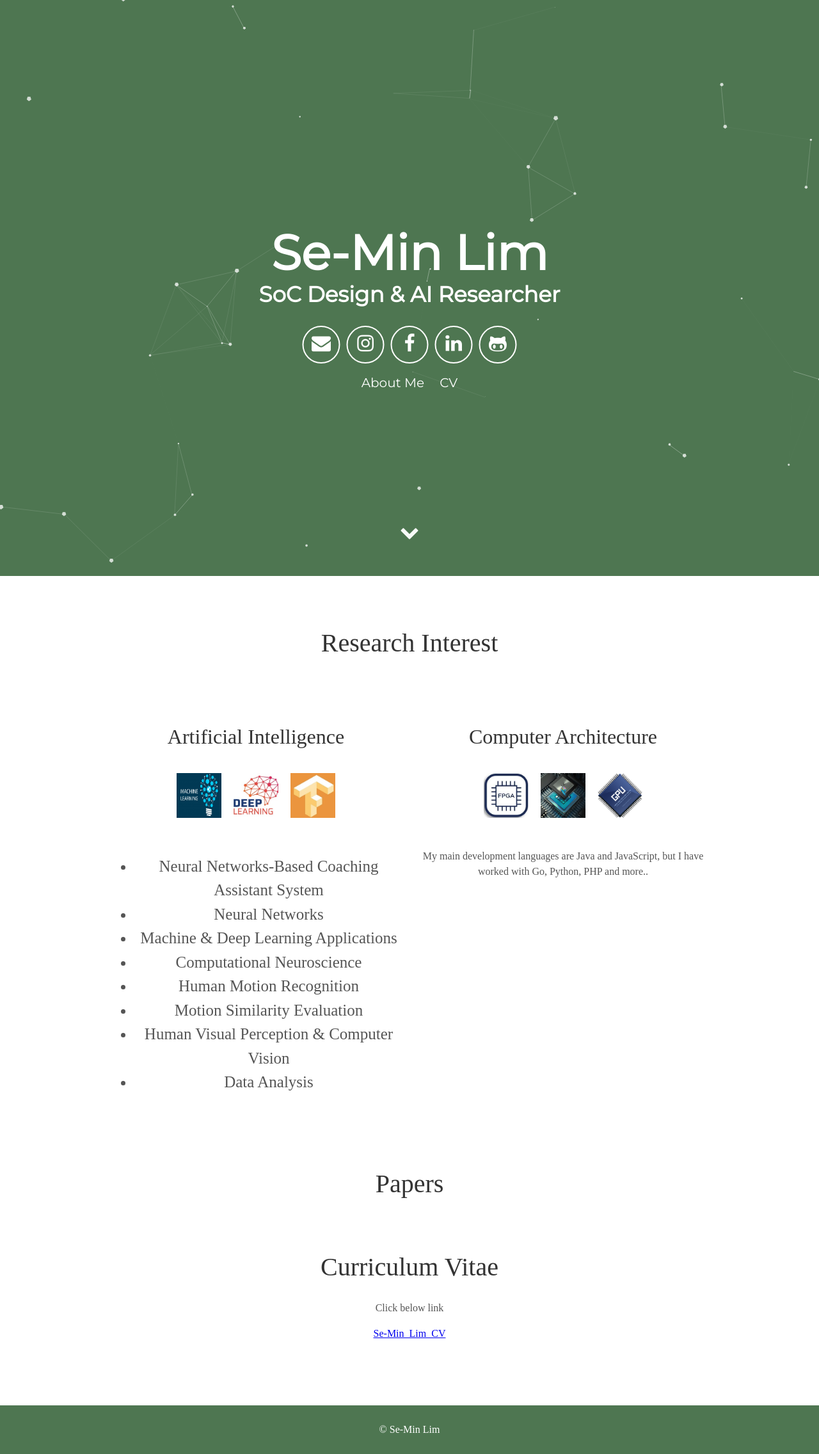
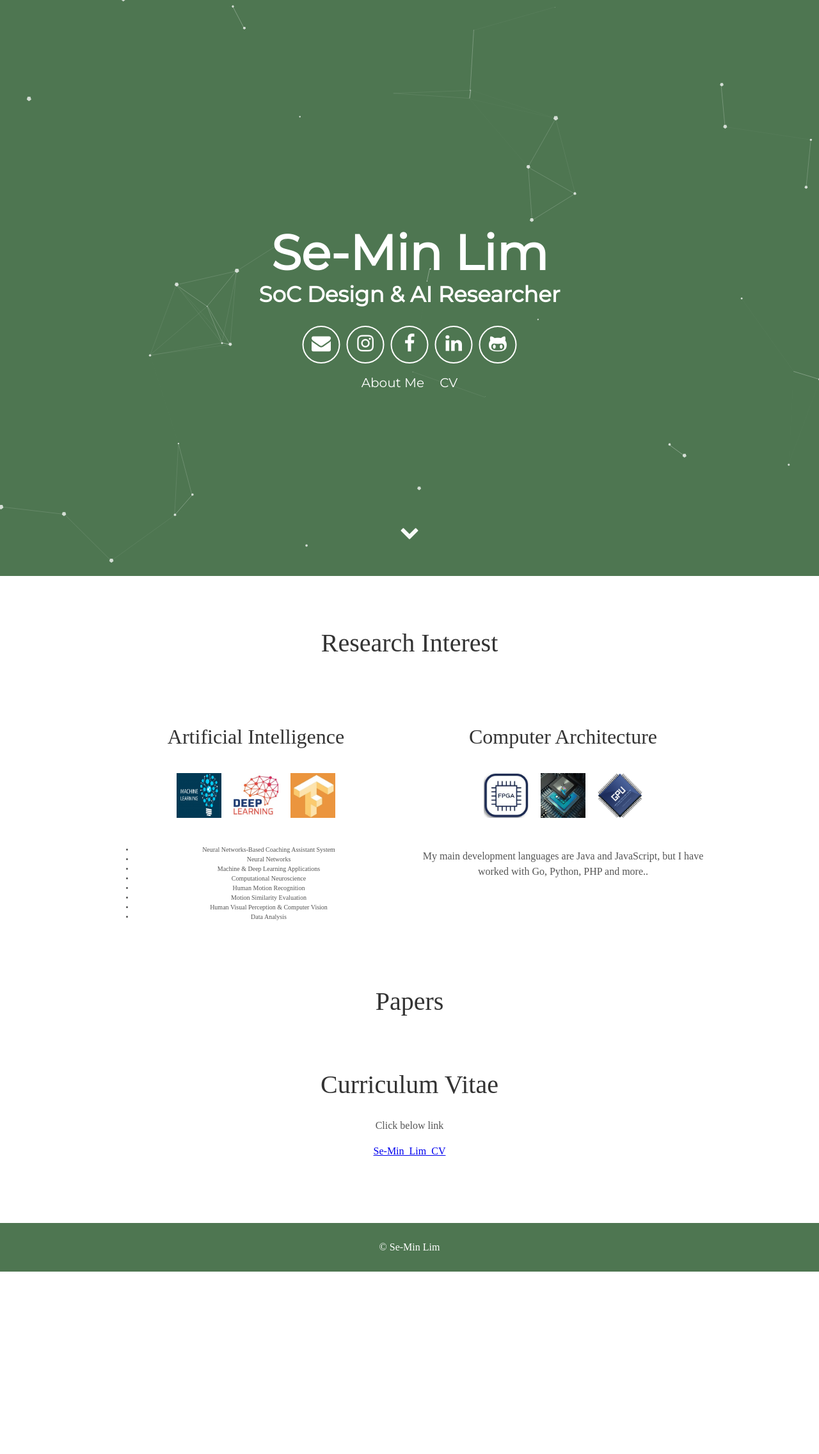
Before and after one commit to SeMinLim/SeMinLim.github.io, a Jekyll site: the page built from index.html, in a window 1280 px wide. Shown: the whole page at 64% size. Built offline with Jekyll 4.4.1, drawn with Linux system fonts in a browser that asks for light colours; some web fonts are replaced; after the commit the page ends 1987 px from its top, so only the background shows below that.

Commit message:
Update about.html

```diff
--- a/_includes/about.html
+++ b/_includes/about.html
@@ -7,7 +7,7 @@
       <img width="70" height="70" src="/assets/MachineLearning.png"/>
       <img width="70" height="70" src="/assets/DeepLearning.jpg"/>
       <img width="70" height="70" src="/assets/Tensorflow.jpeg"/>
-    <ul style="font-size:25px;">
+    <ul style="font-size:10px;">
       <li>Neural Networks-Based Coaching Assistant System</li>
       <li>Neural Networks</li>
       <li>Machine & Deep Learning Applications</li>
```
